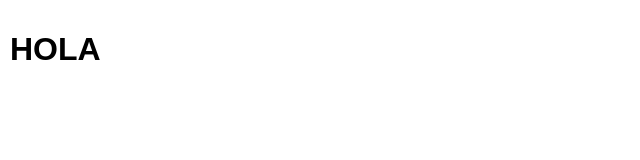
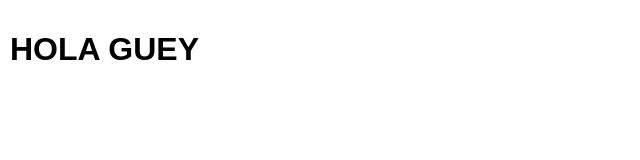
Before and after one commit to drewcarson/drew-carson.com, a plain HTML site: page index.html in a window 1280 px wide. Shown: the whole page, without its empty margins (0-640 px from the left). Drawn offline with Linux system fonts and the light colour scheme.

Commit message:
test
test01 13-02-15

```diff
--- a/index.html
+++ b/index.html
@@ -14,7 +14,7 @@
   </head>
 
   <body class="index">
-    <h1>HOLA</h1>
+    <h1>HOLA GUEY</h1>
 
   </body>
 </html>
```
